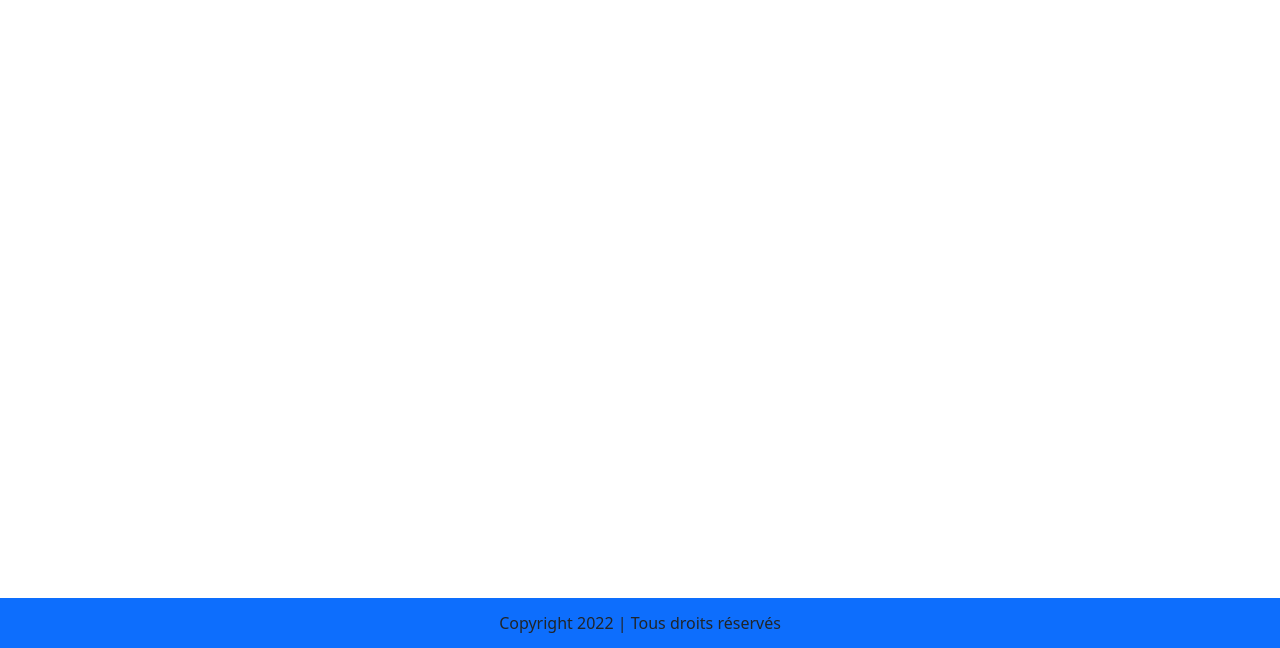
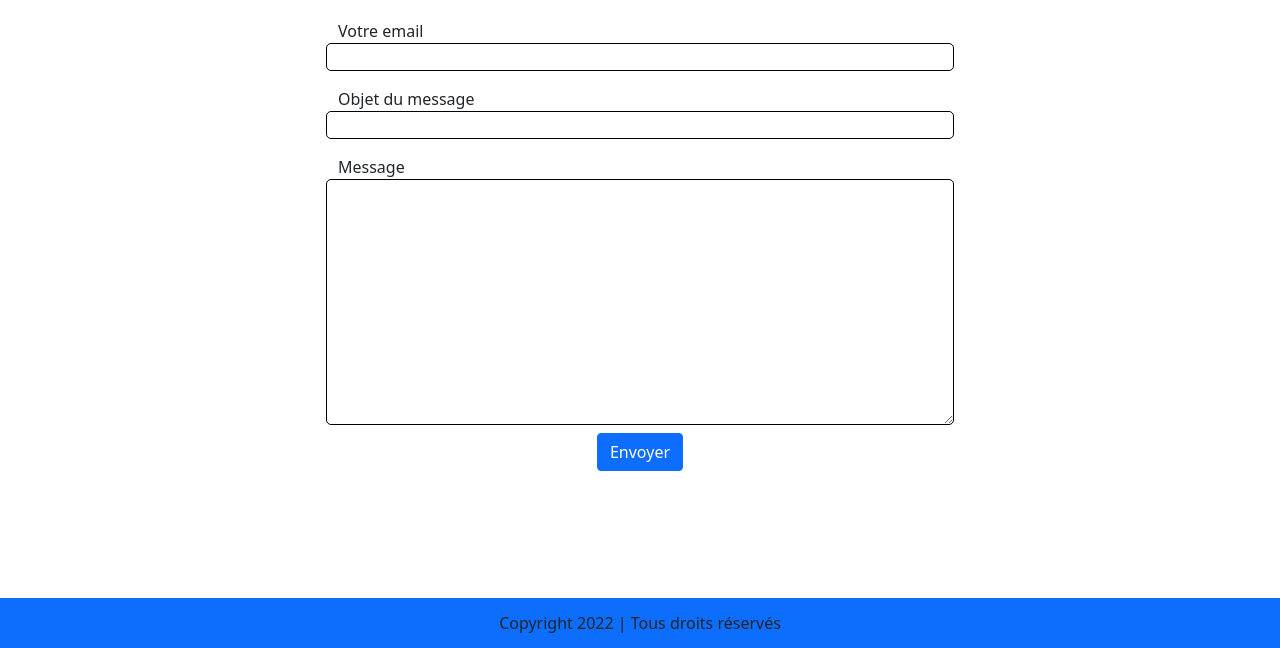
Before and after one commit to Brunod32/Charles-Cantin, an Eleventy site: page src/contact.njk in a window 1280 px wide. Shown: the part 152-800 px from the top of the page. Built offline with nearby package versions, Linux system fonts and the light colour scheme; Eleventy itself is replaced by a stand-in of ours; files that its build step writes are made by us from their sources.

Commit message:
Added form

```diff
--- a/public/css/style.css
+++ b/public/css/style.css
@@ -4,7 +4,6 @@ footer {
     left: 0;
     right: 0;
     height: 50px;
-    background-color: #C4C4C4;
     display:flex;
     justify-content: center;
     align-items: center;
@@ -48,3 +47,30 @@ footer {
     text-align: center;
     margin-top: 2rem;
 }
+
+input,
+textarea {
+    border: 1px solid;
+    border-radius: 5px;
+}
+input:hover,
+textarea:hover {
+    border: 1px solid blue;
+    border-radius: 5px;
+    box-shadow: 2px 2px 5px;
+}
+
+label {
+    padding-top: 1rem;
+}
+
+
+/*
+@media screen and (max-width:992px) {
+    .width-form {
+        width: 100%;
+        margin: auto;
+        padding: 1rem;
+        justify-content: center;
+    }
+} */
--- a/src/contact.njk
+++ b/src/contact.njk
@@ -2,3 +2,24 @@
 layout: layout.njk
 ---
 <h1 class="title-page">Me contacter</h1>
+<div class="width-form">
+    <div class="container-fluid">
+        <form method="get" name="contact" data-netlify="true">
+            <div class="row col-lg-6 col-md-10 m-auto">
+                <label for="email">Votre email</label>
+                <input type="email" name="email">
+            </div>
+            <div class="row col-lg-6 col-md-10 m-auto">
+                <label for="message-object">Objet du message</label>
+                <input type="text" name="message-object">
+            </div>
+            <div class="row col-lg-6 col-md-10 m-auto">
+                <label for="message-content">Message</label>
+                <textarea name="message-content" rows="10"></textarea>
+            </div>
+            <div class="d-flex">
+                <button type="submit" class="btn btn-primary mt-2 m-auto">Envoyer</button>
+            </div>
+        </form>
+    </div>
+</div>
--- a/src/css/style.css
+++ b/src/css/style.css
@@ -4,7 +4,6 @@ footer {
     left: 0;
     right: 0;
     height: 50px;
-    background-color: #C4C4C4;
     display:flex;
     justify-content: center;
     align-items: center;
@@ -48,3 +47,30 @@ footer {
     text-align: center;
     margin-top: 2rem;
 }
+
+input,
+textarea {
+    border: 1px solid;
+    border-radius: 5px;
+}
+input:hover,
+textarea:hover {
+    border: 1px solid blue;
+    border-radius: 5px;
+    box-shadow: 2px 2px 5px;
+}
+
+label {
+    padding-top: 1rem;
+}
+
+
+/*
+@media screen and (max-width:992px) {
+    .width-form {
+        width: 100%;
+        margin: auto;
+        padding: 1rem;
+        justify-content: center;
+    }
+} */
--- a/src/index.njk
+++ b/src/index.njk
@@ -2,6 +2,6 @@
 layout: layout.njk
 ---
 <h1 class="title-home">Charles Cantin - Photographe</h1>
-<a href="{{ 'galerie/index.html' }}">
-    <img id="img-home" src="{{ 'img/img_desktop.jpg' }}" alt="Accueil"/>
+<a href="{{ '/galerie/index.html' }}">
+    <img id="img-home" src="{{ '/img/img_desktop.jpg' }}" alt="Accueil"/>
 </a>
```
Also changed, not shown: public/contact/index.html, public/img/facebook.jpg (added), public/img/instagram.jpg (added), public/index.html.
